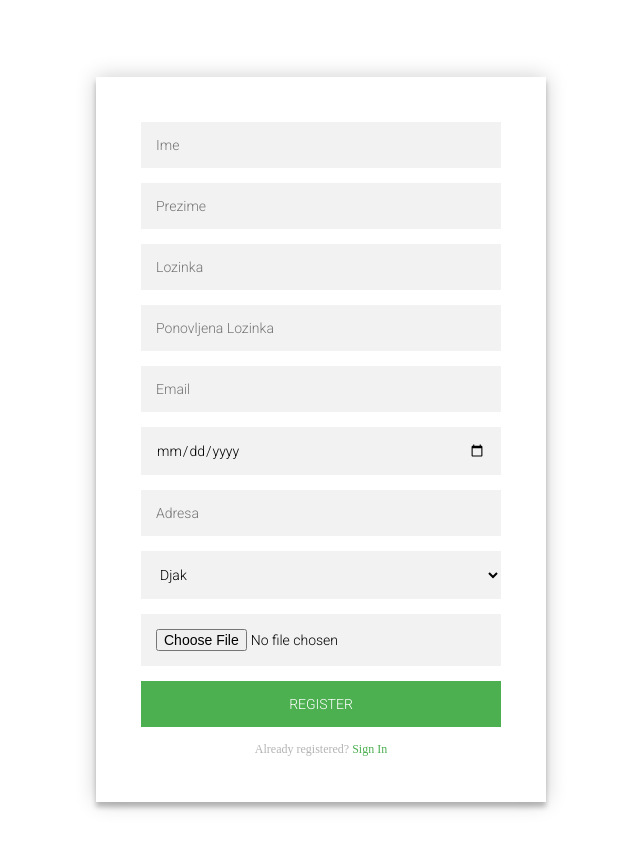
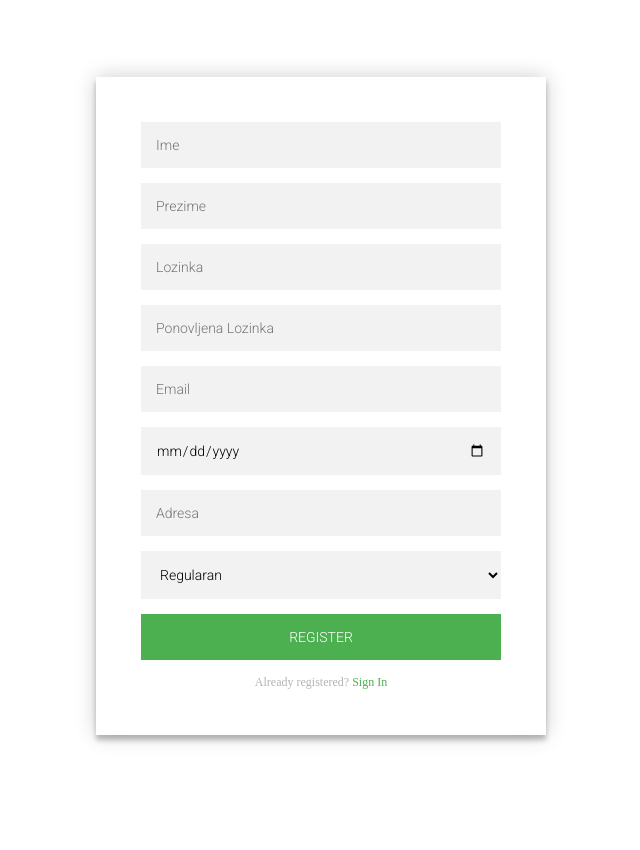
Before and after one commit to IliyaH/Blok8, an Angular app in the folder web-app/: page / in a window 1280 px wide. Shown: the part 420-1270 px from the top of the page, without its empty margins (319-959 px from the left). Built offline with nearby package versions, Linux system fonts and the light colour scheme.

Commit message:
Register Komponenta Izmena

```diff
--- a/web-app/src/app/register/register.component.html
+++ b/web-app/src/app/register/register.component.html
@@ -1,5 +1,5 @@
 <form class="form">
-  <form>
+
     <input name="Ime" type="text" placeholder="Ime"/>
     <input name="Prezime" type="text" placeholder="Prezime"/>
     <input name="Lozinka" type="password" placeholder="Lozinka"/>
@@ -8,14 +8,25 @@
     <input name="DatumRodjenja" type="date" placeholder="Datum Rodjenja"/>
     <input name="Adresa" type="text" placeholder="Adresa"/>
 
-      <select name="TipKorisnika" class="selectClass">
-        <option value="Regularan">Regularan</option>
-        <option value="Djak" selected>Djak</option>
-        <option value="Penzioner">Penzioner</option>
+      <select name="TipKorisnika"  (change)="onSelect($event)" class="selectClass">
+        <option  value="0"  selected >Regularan</option>
+        <option  value="1" >Djak</option>
+        <option  value="2" >Penzioner</option>
       </select>
 
-      <input type="file" name="Dokument" accept="document/*">
+
+      <div *ngIf="vrednost == '1'">
+          <input type="file" name="Image" accept="image/*">
+      </div>
+      <div *ngIf="vrednost == '2'">
+        <input type="file" name="Dokument" accept="document/*">
+      </div>
+
     <button>Register</button>
     <p class="message">Already registered? <a href="#">Sign In</a></p>
-  </form>
+
 </form>
+
+<div *ngIf="vrednost == '1'">
+  {{vrednost}}
+</div>
--- a/web-app/src/app/register/register.component.ts
+++ b/web-app/src/app/register/register.component.ts
@@ -8,9 +8,17 @@ import {FormBuilder} from '@angular/forms';
 })
 export class RegisterComponent implements OnInit {
 
+  vrednost: any = "Pocetak";
+  brojac = 0;
   constructor() { }
 
   ngOnInit() {
+
+  }
+
+  onSelect(event : any)
+  {
+    this.vrednost = event.target.value;
   }
 
 }
```
Also changed, not shown: 1 other file (tests, documents, lock files or other folders).
